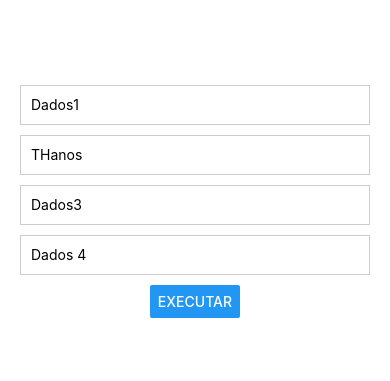
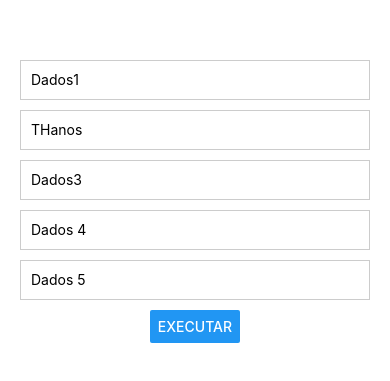
Before and after one commit to FelipePatriota/CAPA, a React Native app in the folder AwesomeProject/: screen / in a window 390 px wide. Shown: the part 221-602 px from the top of the page. Built offline with nearby package versions, Linux system fonts and the light colour scheme.

Commit message:
Update App.js
Inserindo input

```diff
--- a/AwesomeProject/App.js
+++ b/AwesomeProject/App.js
@@ -6,12 +6,14 @@ export default function App() {
   const [inputTHanos, setInputTHanos] = useState("");
   const [input3, setInput3] = useState("");
   const [inputLD, setInputLD] = useState("");
+  const [input5, setInput5] = useState("");
 
   const handleButtonPress = () => {
     console.log("Valor do Input 1:", input1);
     console.log("Valor do Input THANOS:", inputTHanos);
     console.log("Valor do Input 3:", input3);
     console.log("Valor do Input 4: ", inputLD);
+    console.log("Valor do Input 5:", input5);
 
   };
   return (
@@ -45,6 +47,13 @@ export default function App() {
           keyboardType="numeric"
           value={inputLD}
           onChangeText={setInputLD}
+        />
+        <TextInput
+          style={style.input}
+          placeholder="Dados 5"
+          keyboardType="numeric"
+          value={inputLD}
+          onChangeText={setInput5}
         />
 
         <Button title="Executar" onPress={handleButtonPress} />
```
